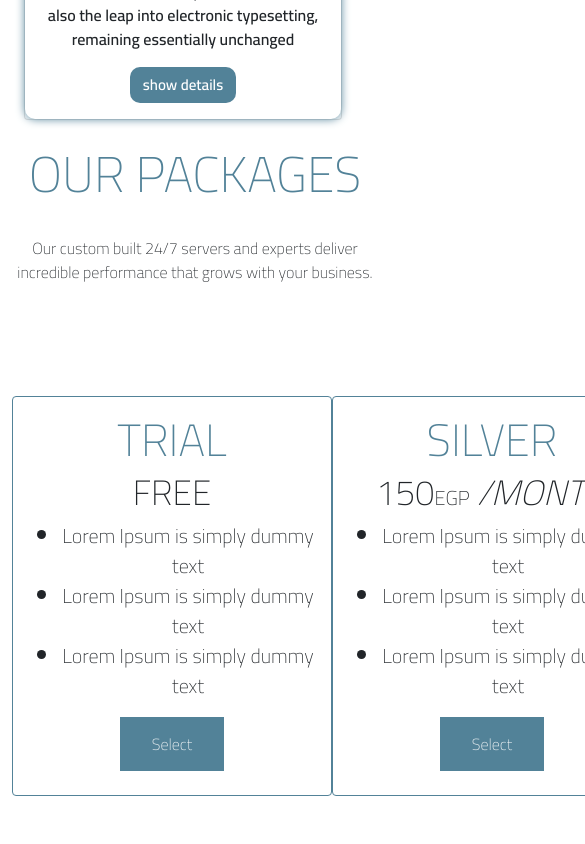
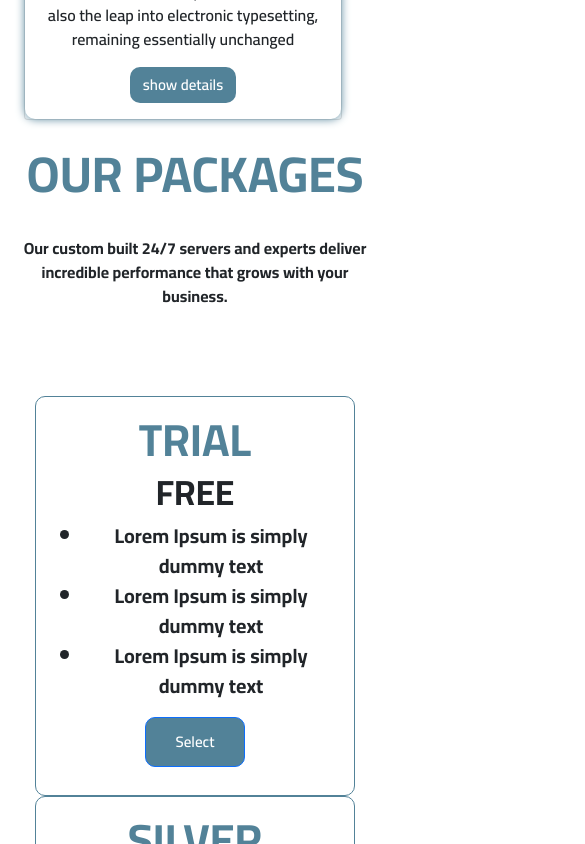
Before and after one commit to a-hassanein/Clinic-System, a React (Create React App) app: page / in a window 390 px wide. Shown: the part 1820-2664 px from the top of the page, 585 px wide, since content can reach past the window. Before the commit the page ends 2616 px from the top, so only its background shows below. Built offline with nearby package versions, Linux system fonts and the light colour scheme.

Commit message:
packages edit responsive

```diff
--- a/src/Components/CardPackages.css
+++ b/src/Components/CardPackages.css
@@ -2,15 +2,16 @@
 .Card__bg{
     /*  background-color: var(--first_color);*/
      /* color: var( --first_color) !important;*/
-      font-weight: var(--font_weight_bold);
-      border-color: var(--first_color)
+      font-weight: bold;
+      border-color: var(--first_color);
+      border-radius: 10px;
   }
   .Card__Title{
       text-align: center;
      /* height: 3rem;*/
       font-size: 45px;
       color: var( --first_color);
-      font-weight: var(--font_weight_bold);
+      font-weight: bold;
   }
   .Card__Subtitle{
       text-align: center;
@@ -21,32 +22,29 @@
   }
   .Card__list{
       font-size: 20px;
-      font-weight: var(--font_weight_bold);
+      font-weight: bold;
   }
   .Card__Button{
-      background-color:var(--first_color);
-      border: none;
-      color: var(--light_color);
-      text-align: center;
-      -webkit-transition-duration: 0.4s; /* Safari */
-      transition-duration: 0.4s;
-      font-size: 16px;
-      padding: 15px 32px;
+    background-color: var( --first_color);
+    color: white;
     text-align: center;
-    text-decoration: none;
-    display: inline-block;
-    font-weight: var(--font_weight_bold);
+    font-size: 15px;
+    border-radius: 10px;
+    font-weight: 550;
+    width: 100px;
+    height: 50px;
+
 
   }
   .Card__Button:hover{
-      box-shadow: 0 12px 16px 0 rgba(0,0,0,0.24),0 17px 50px 0 rgba(0,0,0,0.19);
+    background-color: var(--second_color);
   }
   .span__Egy{
       font-size: 20px;
-      font-weight: var(--font_weight_bold);
+      font-weight: bold;
   }
   .span__Per{
       font-size: 35px;
-      font-weight: var(--font_weight_bold);
+      font-weight: bold;
       font-style: oblique;
   }
--- a/src/Components/CardPackages.js
+++ b/src/Components/CardPackages.js
@@ -1,5 +1,5 @@
 import React from "react";
-import {Card} from "react-bootstrap"
+import {Card , Button} from "react-bootstrap"
 import './CardPackages.css'
 import Packages from "./Packages";
 
@@ -8,18 +8,22 @@ function CardPackages(props) {
     <div>
       <Card style={{ width: "20rem" , height: "25rem"}} className="Card__bg ">
         <Card.Body>
-          <Card.Title className="Card__Title">{props.title}</Card.Title>
+          <Card.Title className="Card__Title">{props.title} <br/> </Card.Title>
+
           <Card.Subtitle className="mb-2 Card__Subtitle">
            <span>{props.Subtitle}</span><span className="span__Egy">{props.coin}</span> <span className="span__Per">{props.per}</span>
           </Card.Subtitle>
 
+          <Card.Text>
             <ul className="Card__list">
                 <li>{props.list0} </li>
                 <li>{props.list1} </li>
                 <li>{props.list2}</li>
+
             </ul>
+            </Card.Text>
+         <Button className="Card__Button">Select</Button>
 
-         <button className="Card__Button">Select</button>
 
         </Card.Body>
       </Card>
--- a/src/Components/Packages.css
+++ b/src/Components/Packages.css
@@ -1,15 +1,15 @@
 .Body__Packages{
     font-family: var(--font_family);
-    font-weight: var(--font_weight_bold);
+    font-weight: bold;
 }
 .Packages__heading{
     text-align: center;
     font-size: 50px;
     color: var(--first_color) ;
-    font-weight: var(--font_weight_bold);
+    font-weight: bold;
 
 }
 .Body__Packages{
     text-align: center;
-    font-weight: var(--font_weight_bold);
+    font-weight: bold;
 }
--- a/src/Components/Packages.js
+++ b/src/Components/Packages.js
@@ -53,8 +53,8 @@ function Packages() {
       <br />
       <br/>
       <br/>
-      <br/>
-      <div className="d-flex justify-content-evenly ">
+
+      <div className="d-flex justify-content-evenly flex-wrap">
 
 
 
```
